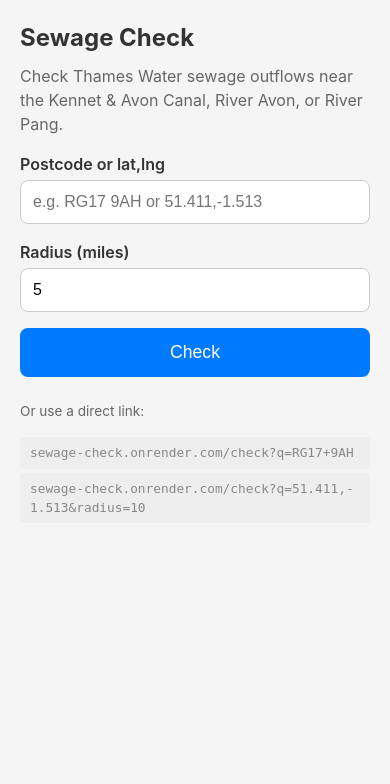
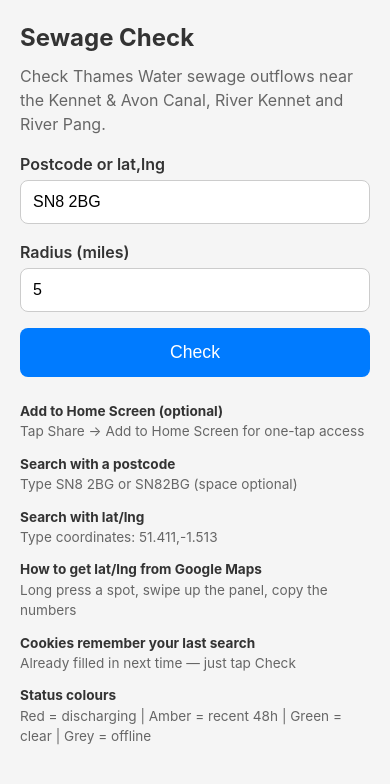
Before and after one commit to AlBeMe/sewage-check, a Flask app: page / in a window 390 px wide. Shown: the top 784 px of the page. Run offline with Flask 3, Linux system fonts and the light colour scheme.

Commit message:
mobile UX improvements: default location, instructions, placeholder

```diff
--- a/app.py
+++ b/app.py
@@ -7,7 +7,7 @@ app = Flask(__name__)
 
 @app.route("/")
 def index():
-    last_location = request.cookies.get("last_location", "")
+    last_location = request.cookies.get("last_location", "SN8 2BG")
     last_radius = request.cookies.get("last_radius", "5")
     return render_template("index.html", last_location=last_location, last_radius=last_radius)
 
--- a/templates/index.html
+++ b/templates/index.html
@@ -14,25 +14,40 @@
   input { width: 100%; padding: 12px; font-size: 1rem; border: 1px solid #ccc; border-radius: 8px; margin-bottom: 1rem; }
   button { width: 100%; padding: 14px; font-size: 1.1rem; background: #007bff; color: #fff; border: none; border-radius: 8px; cursor: pointer; }
   button:hover { background: #0056b3; }
-  .examples { margin-top: 1.5rem; font-size: 0.85rem; color: #888; }
-  .examples code { display: block; padding: 6px 10px; background: #eee; border-radius: 4px; margin: 4px 0; word-break: break-all; font-size: 0.8rem; }
+  .instructions { margin-top: 1.5rem; font-size: 0.85rem; color: #555; }
+  .instructions p { margin-bottom: 0.75rem; }
+  .instructions strong { color: #333; }
 </style>
 </head>
 <body>
 <div class="container">
   <h1>Sewage Check</h1>
-  <p>Check Thames Water sewage outflows near the Kennet &amp; Avon Canal, River Avon, or River Pang.</p>
+  <p>Check Thames Water sewage outflows near the Kennet &amp; Avon Canal, River Kennet and River Pang.</p>
   <form action="/check" method="get">
     <label for="q">Postcode or lat,lng</label>
-    <input type="text" id="q" name="q" placeholder="e.g. RG17 9AH or 51.411,-1.513" value="{{ last_location }}">
+    <input type="text" id="q" name="q" placeholder="e.g. SN8 2BG or 51.423770,-1.717683" value="{{ last_location }}">
     <label for="radius">Radius (miles)</label>
     <input type="number" id="radius" name="radius" value="{{ last_radius }}" min="1" max="50">
     <button type="submit">Check</button>
   </form>
-  <div class="examples">
-    <p>Or use a direct link:</p>
-    <code>sewage-check.onrender.com/check?q=RG17+9AH</code>
-    <code>sewage-check.onrender.com/check?q=51.411,-1.513&amp;radius=10</code>
+  <div class="instructions">
+    <p><strong>Add to Home Screen (optional)</strong><br>
+    Tap Share → Add to Home Screen for one-tap access</p>
+
+    <p><strong>Search with a postcode</strong><br>
+    Type SN8 2BG or SN82BG (space optional)</p>
+
+    <p><strong>Search with lat/lng</strong><br>
+    Type coordinates: 51.411,-1.513</p>
+
+    <p><strong>How to get lat/lng from Google Maps</strong><br>
+    Long press a spot, swipe up the panel, copy the numbers</p>
+
+    <p><strong>Cookies remember your last search</strong><br>
+    Already filled in next time — just tap Check</p>
+
+    <p><strong>Status colours</strong><br>
+    Red = discharging | Amber = recent 48h | Green = clear | Grey = offline</p>
   </div>
 </div>
 </body>
```
